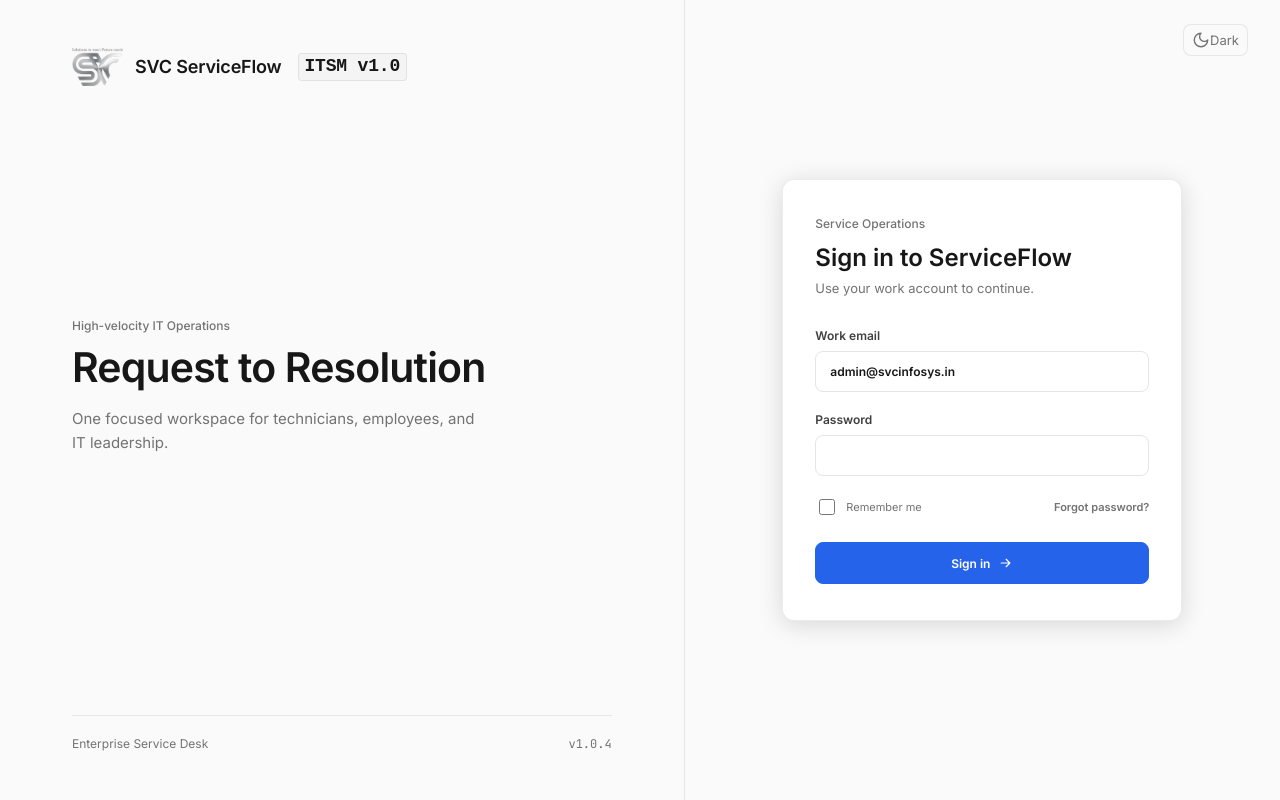
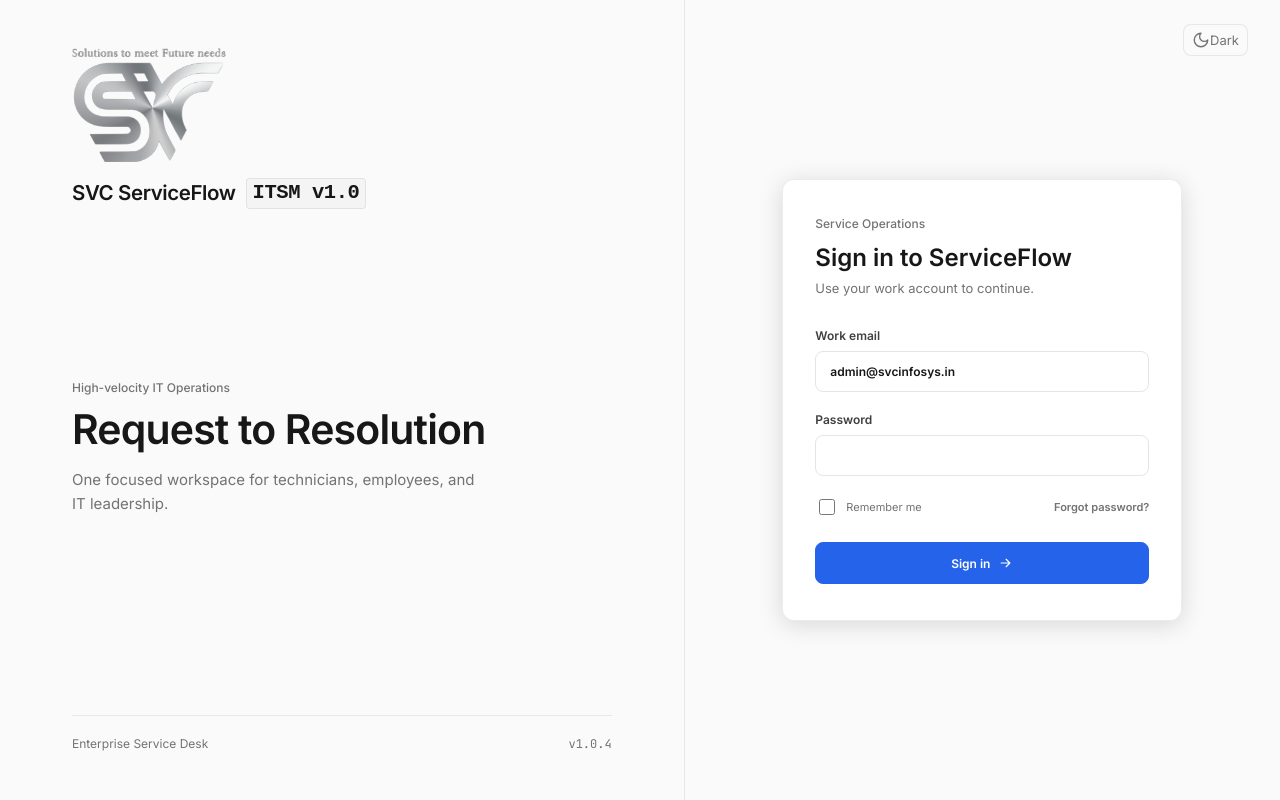
Before and after one commit to ayushsvc/svc-serviceflow, a Next.js app in the folder frontend/: page / in a window 1280 px wide. Built offline with nearby package versions, Linux system fonts and the light colour scheme.

Commit message:
feat(ui): enlarge brand logo with vertical stack lockup

```diff
--- a/frontend/app/globals.css
+++ b/frontend/app/globals.css
@@ -156,22 +156,27 @@ input:-webkit-autofill:active {
   padding: 48px clamp(32px, 6vw, 72px);
 }
 .login-brand {
-  align-items: center;
-  display: flex;
-  flex-direction: row;
-  gap: 12px;
+  align-items: flex-start;
+  display: flex;
+  flex-direction: column;
+  gap: 16px;
 }
 .login-brand img {
-  height: 38px;
-  width: auto;
+  width: clamp(140px, 12vw, 180px);
+  height: auto;
   object-fit: contain;
   flex-shrink: 0;
   display: block;
 }
+.login-brand-title {
+  display: flex;
+  align-items: center;
+  gap: 10px;
+}
 .login-brand span {
-  font-size: 18px;
-  font-weight: 600;
-  letter-spacing: -0.01em;
+  font-size: clamp(20px, 1.6vw, 24px);
+  font-weight: 600;
+  letter-spacing: -0.02em;
   color: var(--ink);
   line-height: 1.2;
 }
@@ -184,7 +189,6 @@ input:-webkit-autofill:active {
   background: var(--surface-hover);
   color: var(--muted);
   border: 1px solid var(--line);
-  margin-left: 4px;
 }
 .mobile-brand img {
   width: 120px;
--- a/frontend/app/page.tsx
+++ b/frontend/app/page.tsx
@@ -272,8 +272,10 @@ export default function Home() {
       <section className="login-panel">
         <div className="login-brand">
           <img src="/svc-logo.png" alt="SVC Infosystems" />
-          <span>SVC ServiceFlow</span>
-          <span className="login-brand-badge">ITSM v1.0</span>
+          <div className="login-brand-title">
+            <span>SVC ServiceFlow</span>
+            <span className="login-brand-badge">ITSM v1.0</span>
+          </div>
         </div>
         <div className="login-copy">
           <p className="kicker">High-velocity IT Operations</p>
```
